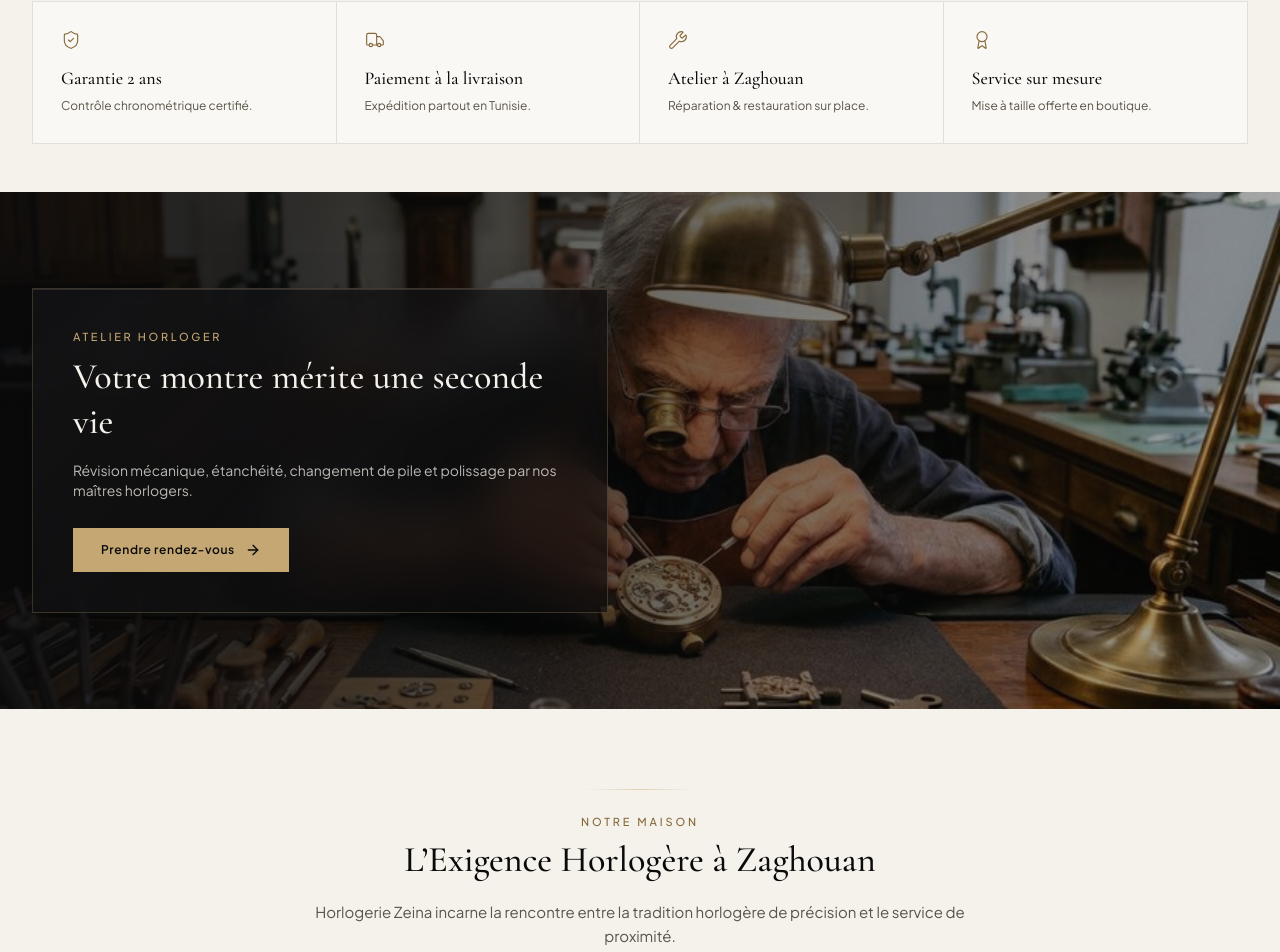
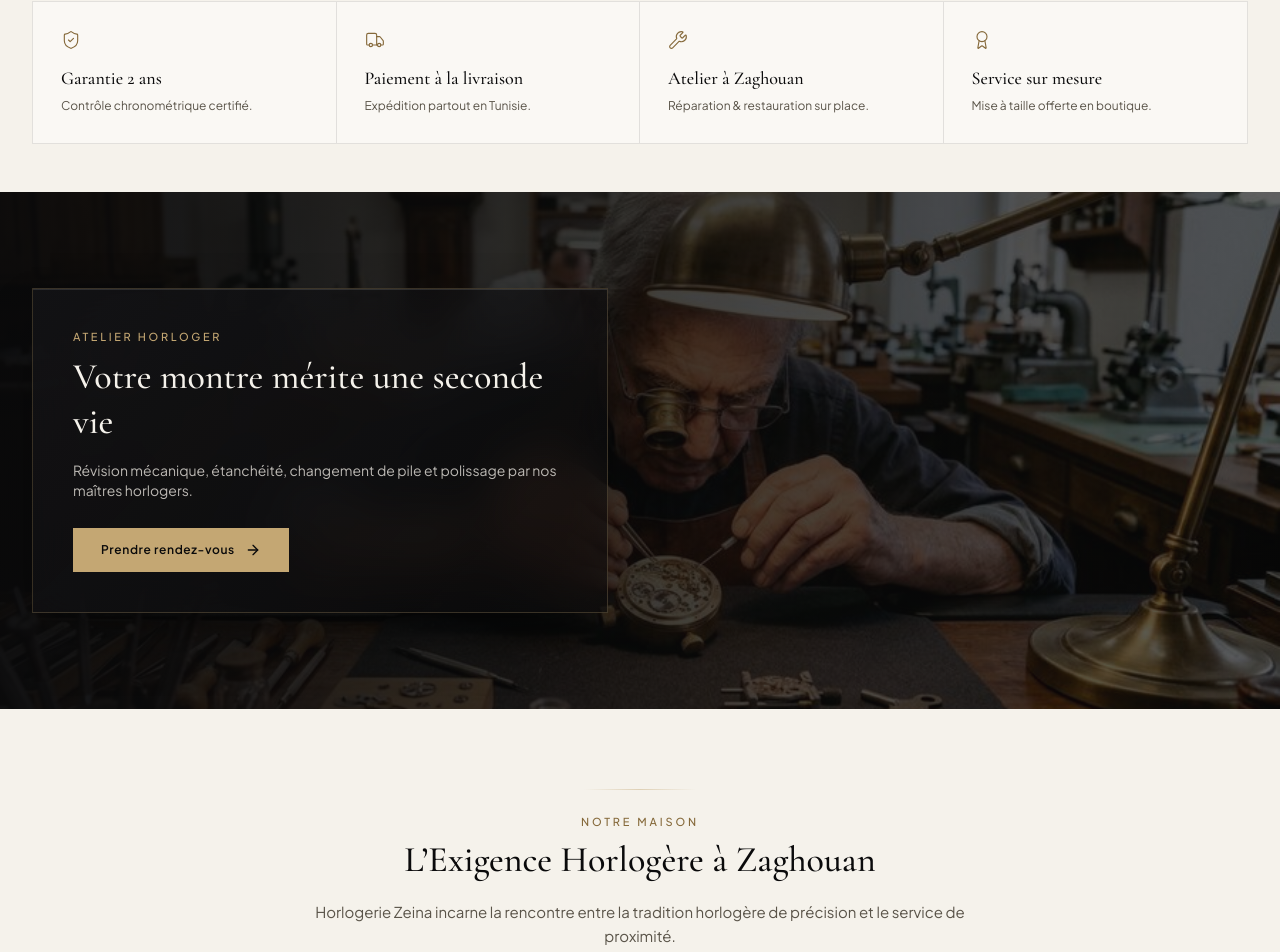
Before and after one commit to elkikooza-source/horlogerie, a React (Vite) app: page / in a window 1280 px wide. Shown: the part 1583-2535 px from the top of the page. Built offline with nearby package versions, Linux system fonts and the light colour scheme; no server answers.

Commit message:
refactor: simplify ResilientImage loading logic
Remove unnecessary opacity transition and state tracking for image loading to reduce layout complexity and improve performance.

```diff
--- a/src/components/ResilientImage.tsx
+++ b/src/components/ResilientImage.tsx
@@ -19,12 +19,10 @@ export function ResilientImage({
   priority = false,
 }: ResilientImageProps) {
   const [hasError, setHasError] = useState(false);
-  const [loaded, setLoaded] = useState(priority);
 
   useEffect(() => {
     setHasError(false);
-    setLoaded(priority);
-  }, [src, priority]);
+  }, [src]);
 
   if (!src || hasError) {
     return (
@@ -53,11 +51,8 @@ export function ResilientImage({
       decoding={priority ? 'sync' : 'async'}
       fetchPriority={priority ? 'high' : 'auto'}
       referrerPolicy="no-referrer"
-      onLoad={() => setLoaded(true)}
       onError={() => setHasError(true)}
-      className={`${className} ${
-        priority ? '' : `transition-opacity duration-300 ${loaded ? 'opacity-100' : 'opacity-0'}`
-      }`}
+      className={className}
     />
   );
 }
```
Also changed, not shown: public/assets/aistudio/image_67aceec9.png (added).
